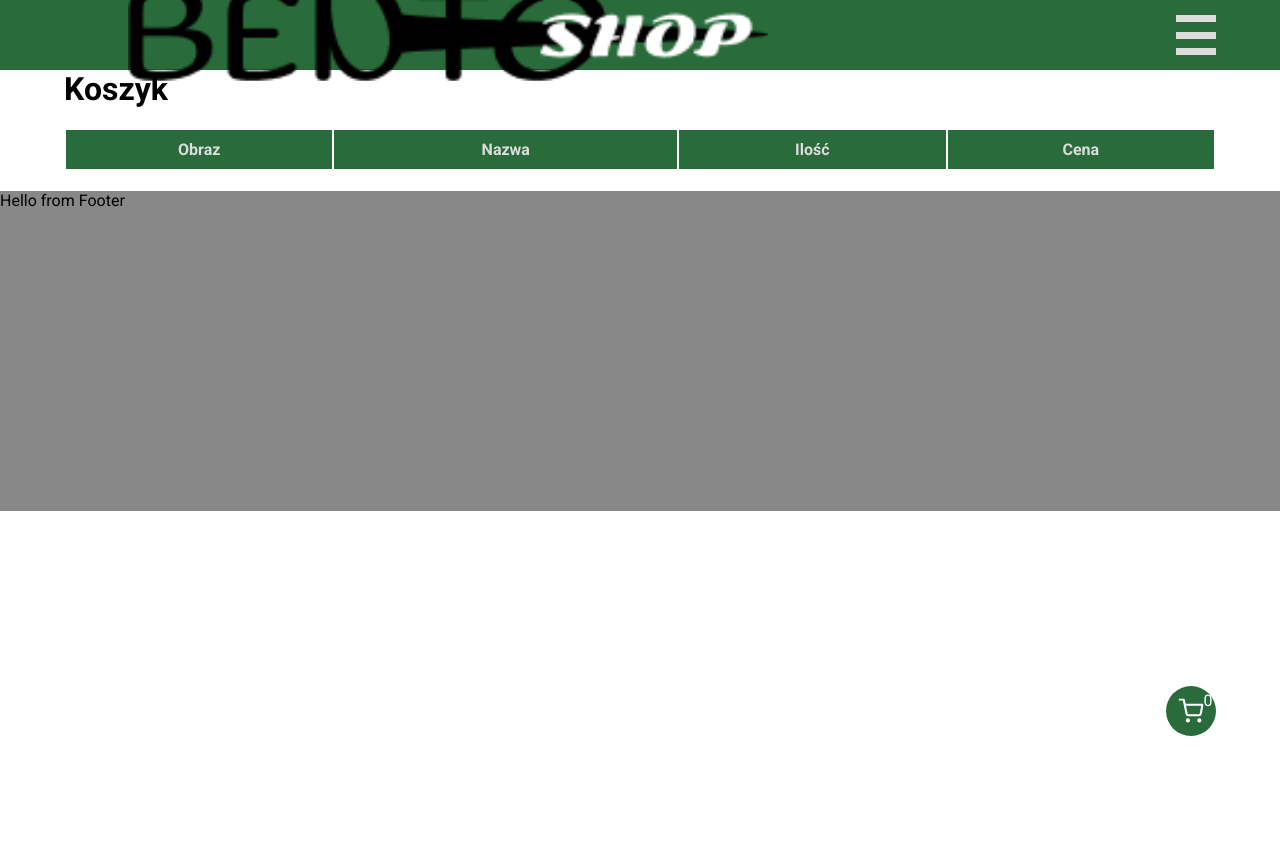
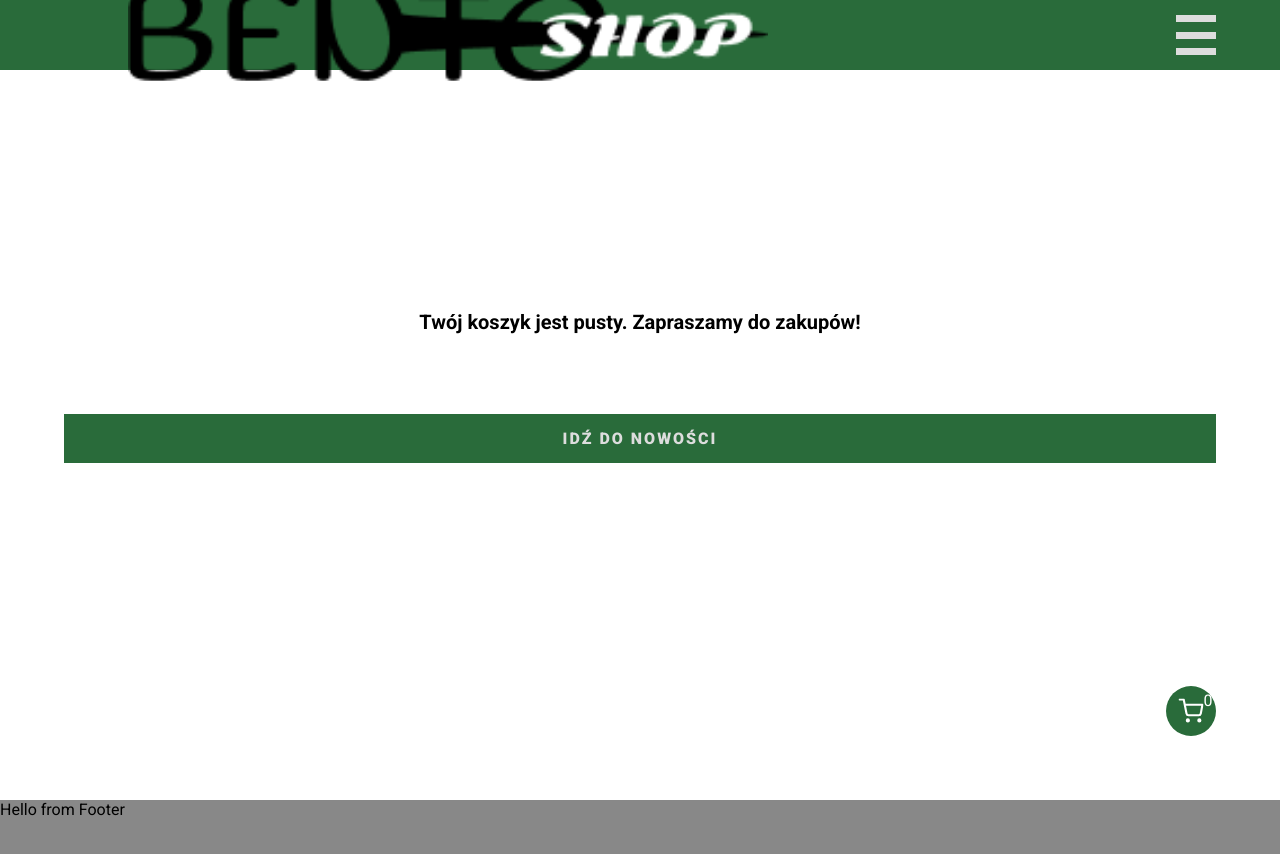
Before and after one commit to juujisai/bento-store, a React (Create React App) app: page /cart in a window 1280 px wide. Shown: the top 854 px of the page. Before the commit the page ends 800 px from the top, so only its background shows below. Built offline with nearby package versions, Linux system fonts and the light colour scheme.

Commit message:
finish cart page and cart functionality

```diff
--- a/src/components/CartIcon.js
+++ b/src/components/CartIcon.js
@@ -9,7 +9,7 @@ const CartIcon = ({ cart }) => {
 
   const getSum = (cart, startValue) => {
     let total = startValue;
-    cart.length === 0 ? total = 0 : cart.forEach(i => i.order.forEach(j => total += j.amount))
+    cart.length === 0 ? total = 0 : cart.forEach(i => total += i.amount)
     return total
   }
 
--- a/src/components/CartItem.js
+++ b/src/components/CartItem.js
@@ -7,10 +7,8 @@ import { changeCartItem } from '../redux/actions/actions'
 
 
 
-const CartItem = ({ data: { img, name, id, order, price }, number, change }) => {
-
+const CartItem = ({ data: { img, name, id, amount, orderSize, price }, cart, change }) => {
   let sum = 0;
-  let amount = order[number].amount
   sum = amount * price
   // const amount = order.map((item, i) => {
   //   sum += (item.amount * price)
@@ -25,15 +23,15 @@ const CartItem = ({ data: { img, name, id, order, price }, number, change }) =>
       <tr>
         <td><Link to={`/shop/items/${id}`}><img src={img === 'undefined' ? no_picture : img} alt={name} /></Link></td>
         <td>{name}</td>
-        <td>{amount} x {order[number].size}</td>
+        <td>{amount} x {orderSize}</td>
         {/* <td>{amount}</td> */}
         <td>{sum.toFixed(2)} zł</td>
       </tr>
       <tr className='line'>
         <th id='cart-item-tools' colSpan='4'>
-          <span className='icon-success' onClick={() => change('increase', id, order[0].size)}><IoBagAddSharp /></span>
-          <span onClick={() => change('remove', id, order[0].size)}><IoTrashBinSharp /></span>
-          <span className='icon-danger' onClick={() => change('decrease', id, order[0].size)}><IoBagRemoveSharp /></span>
+          <span className='icon-success' onClick={() => change('increase', id, orderSize)}><IoBagAddSharp /></span>
+          <span onClick={() => change('remove', id, orderSize)}><IoTrashBinSharp /></span>
+          <span className='icon-danger' onClick={() => change('decrease', id, orderSize)}><IoBagRemoveSharp /></span>
         </th>
 
 
@@ -41,9 +39,12 @@ const CartItem = ({ data: { img, name, id, order, price }, number, change }) =>
     </>
   );
 }
+const mapStateToProps = ({ cart }) => {
+  return { cart }
+}
 
 const mapDispatchToProps = (dispatch) => {
   return { change: (operator, id, size) => dispatch(changeCartItem(operator, id, size)) }
 }
 
-export default connect(null, mapDispatchToProps)(CartItem);
+export default connect(mapStateToProps, mapDispatchToProps)(CartItem);
--- a/src/pages/CartPage.js
+++ b/src/pages/CartPage.js
@@ -1,17 +1,26 @@
 import React from 'react';
 import { connect } from 'react-redux'
+import { Link } from 'react-router-dom'
 import CartItem from '../components/CartItem'
 
 const CartPage = ({ cart }) => {
 
-  // const items = cart.map((item, i) => (
-  //   <CartItem data={item} key={i} />
-  // ))
-  cart.forEach(a => console.log(a))
-  const items = cart.map(a => a.order.map((b, i) => (
-    <CartItem data={a} key={i} number={i} />
-  )))
+  const items = cart.map((item, i) => (
+    <CartItem data={item} key={i} />
+  ))
+  // cart.forEach(a => console.log(a))
+  // const items = cart.map(a => a.order.map((b, i) => (
+  //   <CartItem data={a} key={i} number={i} />
+  // )))
 
+  if (cart.length === 0) {
+    return (
+      <div className='empty-cart'>
+        <h2>Twój koszyk jest pusty. Zapraszamy do zakupów!</h2>
+        <Link to='/new'>Idź do nowości</Link>
+      </div>
+    )
+  }
 
   return (
     <div className='cartpage'>
--- a/src/pages/ItemPage.js
+++ b/src/pages/ItemPage.js
@@ -14,9 +14,7 @@ const ItemPage = ({ itemPage, getItemForPage, addItemToCart }) => {
   const idOfItem = useParams().id
 
   const handleClick = () => {
-    // item.selectedSize = ''
-    if (typeof item.order === 'undefined') item.order = []
-    // console.log(itemPage)
+
     addItemToCart(itemPage, selectedSize)
     setShowAlert(true)
     setTimeout(() => { setShowAlert(false) }, 2000)
@@ -37,7 +35,6 @@ const ItemPage = ({ itemPage, getItemForPage, addItemToCart }) => {
   const setFullSizeOptions = fullSize.map((k, i) => (
     <option key={i} value={k}>{k}</option>
   ))
-
   return (
     <div className='item-page'>
       <div className="item-category">
@@ -59,7 +56,7 @@ const ItemPage = ({ itemPage, getItemForPage, addItemToCart }) => {
         <form className='name-demo'>
           <label>Rozmiar</label>
           <select name="size" id="size" value={selectedSize} onChange={(e) => { setSelectedSize(e.target.value) }}>
-            {size === 'all' ? setFullSizeOptions : <option value='onesize'>onesize</option>}
+            {size === 'all' ? setFullSizeOptions : <option value={size}>{size}</option>}
           </select>
         </form>
       </div>
--- a/src/redux/reducers/reducer.js
+++ b/src/redux/reducers/reducer.js
@@ -24,29 +24,22 @@ function reducer(state, action) {
 
   // adding to cart
   if (action.type === ADD_ITEM_TO_CART) {
-    let newItem = action.payload.item
 
-    // funkcja dodaje item do koszyka i dodaje mu klucz order, w którym przechowywane są ilości zamówionych przedmiotów o tym samym id oraz ich rozmiary
-
+    action.payload.item.orderSize = action.payload.size
 
     let newCart = [...state.cart]
 
-    // funkcja która sprawdza czy jest już takie id w koszyku i czy jest już dodany taki rozmiar do zamówienia (filter)
-    if (state.cart.filter(i => i.id === newItem.id && i.order.filter(k => k.size === action.payload.size).length).length !== 0) {
-
-      const id = newCart.findIndex(i => i.id === newItem.id)
-      const id2 = state.cart[id].order.findIndex(i => i.size === action.payload.size)
-      newCart[id].order[id2].amount++
-
+    const cartItem = newCart.find(item => item.orderSize === action.payload.size && item.id === action.payload.item.id)
+    if (cartItem) {
+      const item = newCart.map(k => k.id === action.payload.item.id && k.orderSize === action.payload.size ? { ...k, amount: k.amount + 1 } : k)
+      newCart = [...item]
+      console.log('jest', newCart)
     } else {
-      newItem.order.push({
-        amount: 1,
-        size: action.payload.size
-      })
-      newCart = [...state.cart, newItem]
+      newCart.push({ ...action.payload.item, amount: 1 })
+      console.log('nie jest', newCart)
     }
 
-    newCart = [...new Set(newCart)]
+
 
     // dodaj local storage
     localStorage.setItem('cartBento', JSON.stringify(newCart))
@@ -58,27 +51,35 @@ function reducer(state, action) {
   // modify cart items
 
   if (action.type === CHANGE_ITEM_COUNT) {
-    const id = action.payload.id
-    let cart = state.cart
+    let newCart = [...state.cart]
 
-    console.log(id)
+    let itemId = newCart.findIndex(i => i.id === action.payload.id && i.orderSize === action.payload.size)
+    let item = newCart[itemId]
+
+
     if (action.payload.operator === 'remove') {
-      cart = cart.filter(item => item.id !== id)
-
+      newCart.splice(itemId, 1)
       console.log('removing')
     }
 
-    if (action.payload.operator === 'increase') {
-      console.log('increasing')
+    if (action.payload.operator === 'increase' || action.payload.operator === 'decrease') {
+
+      action.payload.operator === 'increase' ? console.log('increasing') : console.log('decreasing')
+
+      action.payload.operator === 'increase' ?
+        item.amount++
+        :
+        item.amount--
+
+      newCart.splice(itemId, 1, item)
+
     }
 
-    if (action.payload.operator === 'decrease') {
-      console.log('decreasing')
-    }
 
-    localStorage.setItem('cartBento', JSON.stringify(cart))
 
-    return { ...state, cart }
+    localStorage.setItem('cartBento', JSON.stringify(newCart))
+
+    return { ...state, cart: [...newCart] }
   }
 
 
--- a/src/styles/index.css
+++ b/src/styles/index.css
@@ -48,7 +48,7 @@ body {
   align-items: center;
 
   background-color: var(--mainDarkGreen);
-  z-index: 5;
+  z-index: 7;
   transition: 1s;
 }
 
@@ -148,7 +148,7 @@ body {
   list-style-type: none;
   overflow: hidden;
   transition: 1s;
-  z-index: 4;
+  z-index: 6;
 }
 
 .navi-li {
@@ -351,6 +351,8 @@ header {
 /* section new */
 .loader {
   min-height: 100vh;
+  text-align: center;
+  margin-top: 20vh;
 }
 
 .whats-new {
@@ -580,6 +582,30 @@ header {
   color: var(--mainDarkGreen)
 }
 
+.empty-cart {
+  height: calc(100vh - 70px);
+  width: 100%;
+}
+
+.empty-cart h2 {
+  padding-top: 30vh;
+  text-align: center;
+  font-size: 20px;
+}
+
+.empty-cart a {
+  display: block;
+  margin: 10vh auto;
+  padding: 15px 40px;
+  width: 90%;
+  background-color: var(--mainDarkGreen);
+  color: #ddd;
+  letter-spacing: 2px;
+  font-weight: 900;
+  text-transform: uppercase;
+  text-decoration: none;
+  text-align: center;
+}
 
 /* end of cart */
 
```
Also changed, not shown: 1 other file (tests, documents, lock files or other folders).
